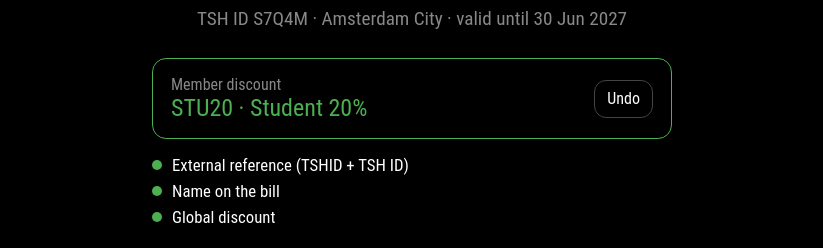
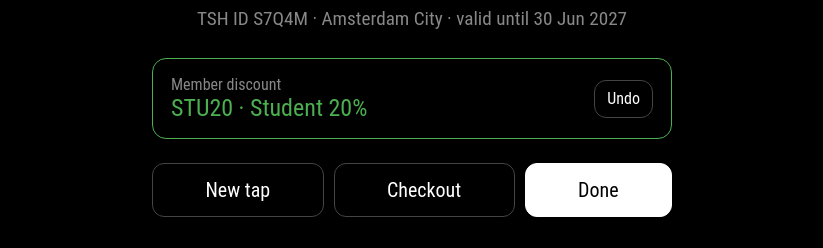
Before and after one commit to codeorelse/hubpass-lightspeed-poc, a plain HTML site: page index.html in a window 1280 px wide. Shown: the part 498-746 px from the top of the page, without its empty margins (228-1051 px from the left). Drawn offline with Linux system fonts and the light colour scheme.

Commit message:
Remove the step checklist
Co-Authored-By: Claude Opus 5.5 <noreply@anthropic.com>
Claude-Session: https://claude.ai/code/session_01WLaaZtQ3KWRPLfZ395arXL

```diff
--- a/index.html
+++ b/index.html
@@ -64,12 +64,6 @@
     .discount.failed { border-color: var(--red); }
     .discount.failed .value { color: var(--red); }
 
-    .steps { list-style: none; margin: 16px auto 0; max-width: 520px; display: grid; gap: 6px; font-size: 1.05rem; text-align: left; }
-    .steps li { display: flex; gap: 10px; align-items: center; color: var(--hint); }
-    .dot { width: 10px; height: 10px; border-radius: 50%; background: var(--line); flex: none; }
-    .steps li.ok { color: var(--ink); } .steps li.ok .dot { background: var(--green); }
-    .steps li.err { color: var(--red); } .steps li.err .dot { background: var(--red); }
-    .steps li.skip .dot { background: #555; }
 
     .row { display: flex; gap: 10px; flex-wrap: wrap; margin: 24px auto 0; max-width: 520px; }
     button { font: inherit; font-size: 1.25rem; border-radius: 12px; padding: 12px 18px; min-height: 54px;
@@ -144,11 +138,6 @@
         <button class="small" id="undoBtn" disabled>Undo</button>
       </div>
 
-      <ul class="steps">
-        <li data-step="extref"><span class="dot"></span>External reference (TSHID + TSH ID)</li>
-        <li data-step="consumer"><span class="dot"></span>Name on the bill</li>
-        <li data-step="discount"><span class="dot"></span>Global discount</li>
-      </ul>
 
       <div class="row">
         <button id="againBtn">New tap</button>
@@ -295,7 +284,6 @@
     // ---------- UI ----------
     var busy = false, fakeTimer = null;
 
-    function setStep(step, state) { document.querySelector('[data-step="' + step + '"]').className = state || ''; }
     function setDiscount(state, text) {
       $('discountBox').className = 'discount ' + state;
       $('discountText').textContent = text;
@@ -315,7 +303,6 @@
       $('member-name').textContent = m.firstName + ' ' + m.lastName;
       $('member-segment').textContent = m.segment;
       $('member-meta').textContent = 'TSH ID ' + m.tshId + ' · ' + m.location + ' · valid until ' + m.validUntil;
-      ['extref', 'consumer', 'discount'].forEach(function (s) { setStep(s, ''); });
       setDiscount('', 'Applying…');
       $('idle-view').classList.add('hidden');
       $('member-view').classList.remove('hidden');
@@ -332,15 +319,12 @@
       log('— Tap (' + source + ') → ' + m.firstName + ' ' + m.lastName + ', ' + m.tshId + ' —');
       renderMember(m);
 
-      pos('pos_addExternalReference', [m.tshId, EXT_REF_PREFIX], -1).then(function (r) {
-        setStep('extref', hasError(r) ? 'err' : 'ok');
+      pos('pos_addExternalReference', [m.tshId, EXT_REF_PREFIX], -1).then(function () {
         // No identifier: that field references a Lightspeed consumer UUID.
         return pos('pos_setConsumer', [{ firstName: m.firstName, lastName: m.lastName }], -1);
-      }).then(function (r) {
-        setStep('consumer', hasError(r) ? 'err' : 'ok');
+      }).then(function () {
         return applyDiscount(code);
-      }).then(function (ok) {
-        setStep('discount', ok ? 'ok' : 'err');
+      }).then(function () {
         busy = false;
       });
     }
@@ -375,7 +359,6 @@
       }).then(function (r) {
         if (hasError(r)) { setDiscount('failed', 'Could not remove ' + code); return; }
         setDiscount('', 'Discount removed');
-        setStep('discount', 'skip');
       });
     }
 
```
